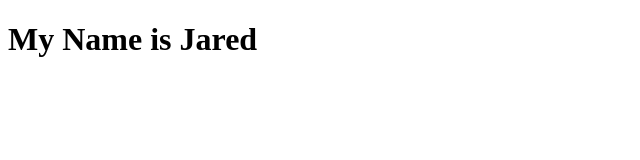
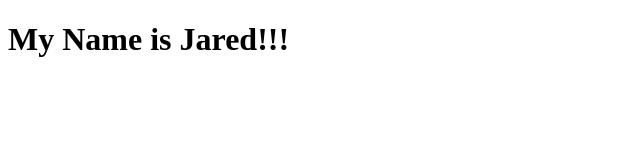
Before and after one commit to SereneSoul/First-github-project, a plain HTML site: page index.html in a window 1280 px wide. Shown: the full height of the page, 0-640 px from the left. Drawn offline with Linux system fonts and the light colour scheme.

Commit message:
Added Exclamation

```diff
--- a/index.html
+++ b/index.html
@@ -7,6 +7,6 @@
     <title>Document</title>
 </head>
 <body>
-    <h1>My Name is Jared</h1>
+    <h1>My Name is Jared!!!</h1>
 </body>
 </html>
```
